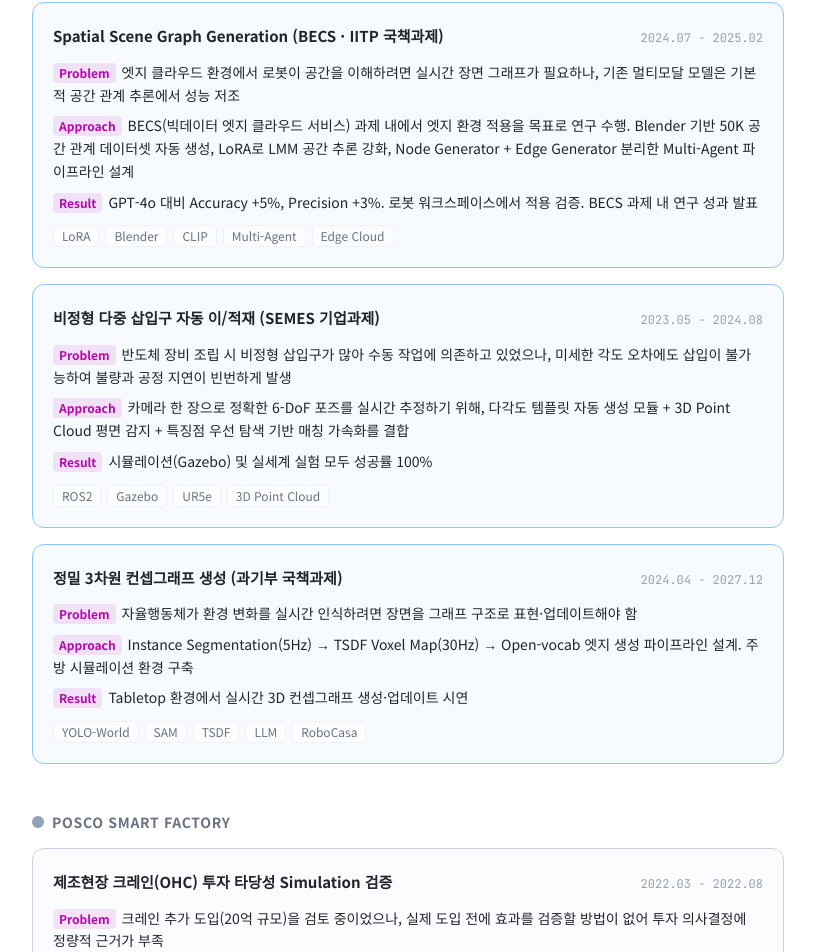
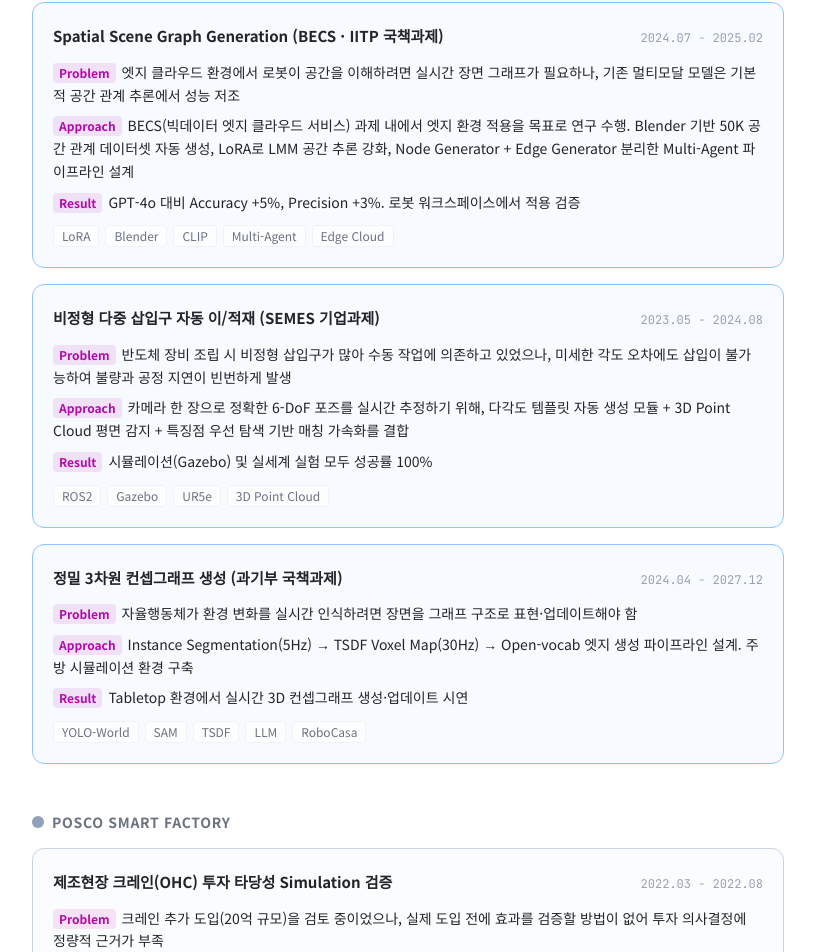
Before and after one commit to ilileun/profile, a Next.js app: page / in a window 1280 px wide. Shown: the part 3251-4203 px from the top of the page, without its empty margins (232-1047 px from the left). Built offline with nearby package versions, Linux system fonts and the light colour scheme.

Commit message:
Remove BECS presentation note from result

```diff
--- a/src/payload/projects.ts
+++ b/src/payload/projects.ts
@@ -94,7 +94,7 @@ export const projects: Project[] = [
     approach:
       "BECS(빅데이터 엣지 클라우드 서비스) 과제 내에서 엣지 환경 적용을 목표로 연구 수행. Blender 기반 50K 공간 관계 데이터셋 자동 생성, LoRA로 LMM 공간 추론 강화, Node Generator + Edge Generator 분리한 Multi-Agent 파이프라인 설계",
     result:
-      "GPT-4o 대비 Accuracy +5%, Precision +3%. 로봇 워크스페이스에서 적용 검증. BECS 과제 내 연구 성과 발표",
+      "GPT-4o 대비 Accuracy +5%, Precision +3%. 로봇 워크스페이스에서 적용 검증",
     techStack: ["LoRA", "Blender", "CLIP", "Multi-Agent", "Edge Cloud"],
   },
   {
```
